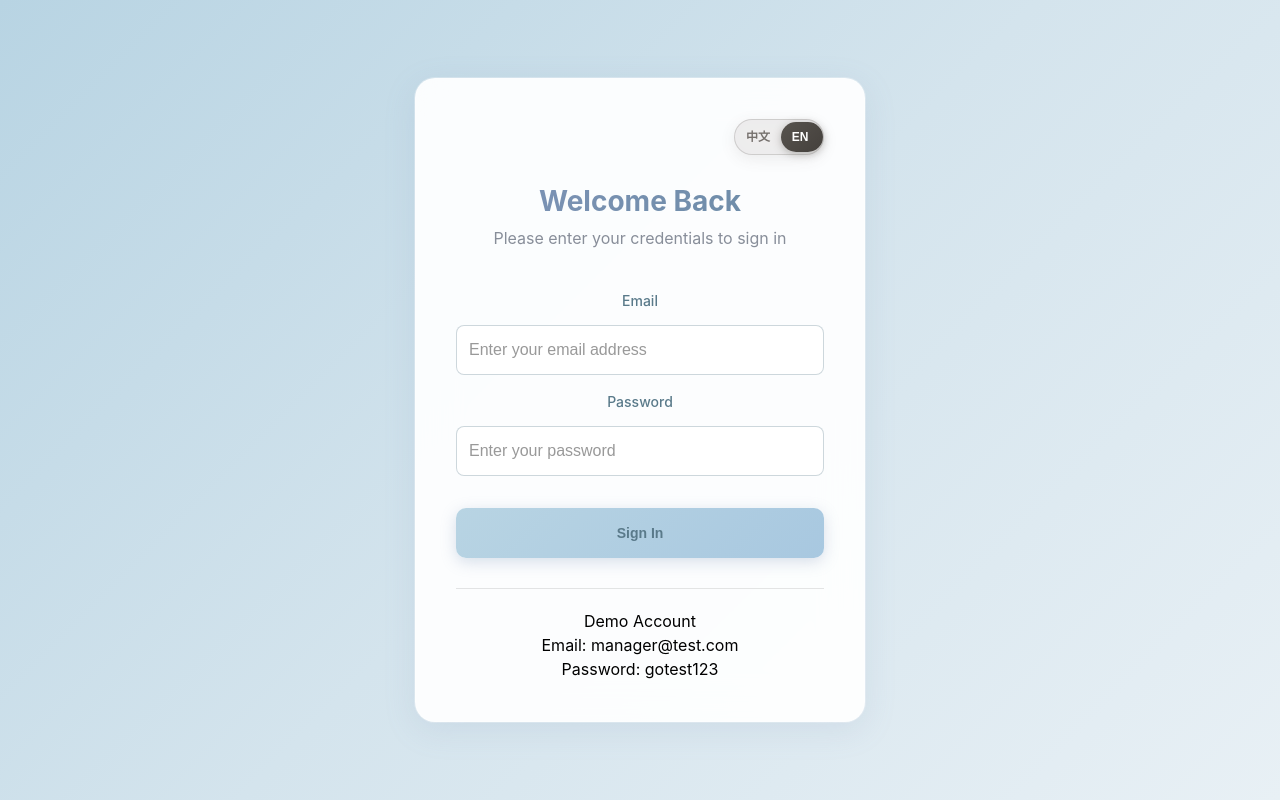
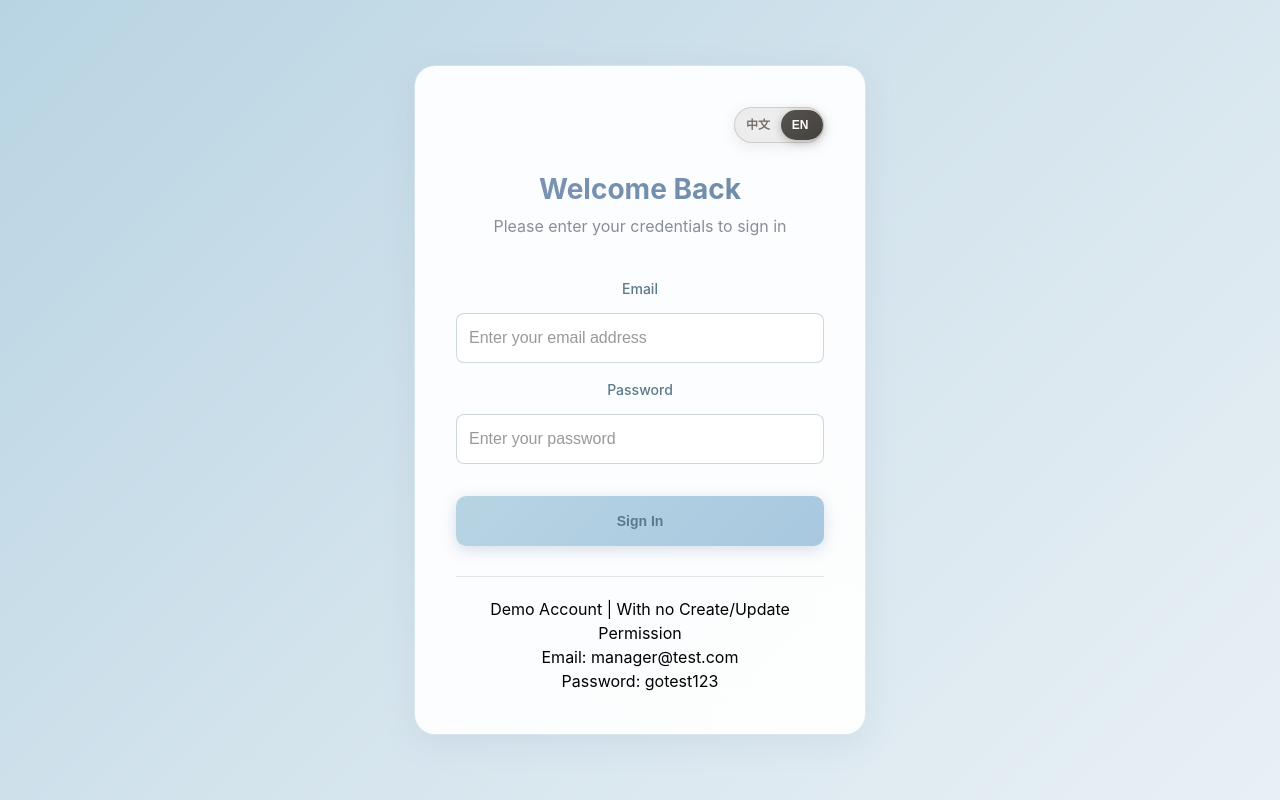
Before and after one commit to gawe0925/pharmacy_roster_system_front, a React (Create React App) app: page /login in a window 1280 px wide. Built offline with nearby package versions, Linux system fonts and the light colour scheme.

Commit message:
update login page info

```diff
--- a/src/pages/Login.js
+++ b/src/pages/Login.js
@@ -114,7 +114,7 @@ const Login = () => {
         {/* 額外資訊 */}
         <div className="login-footer">
           <p className="demo-account-text">
-            Demo Account
+            Demo Account | With no Create/Update Permission
           </p>
           <p className="demo-credentials">
             Email: manager@test.com
```
